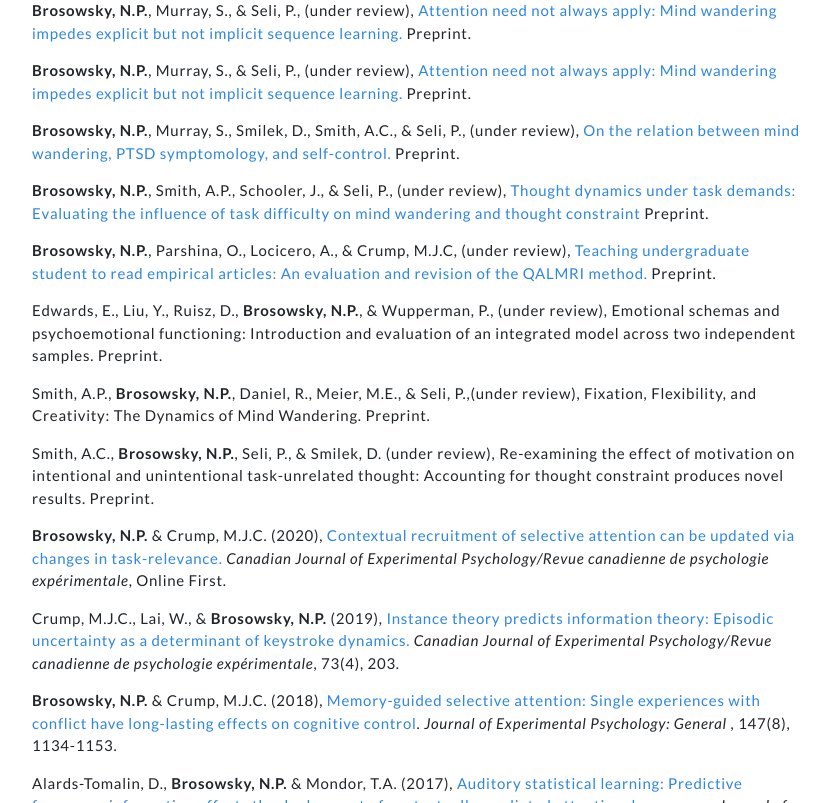
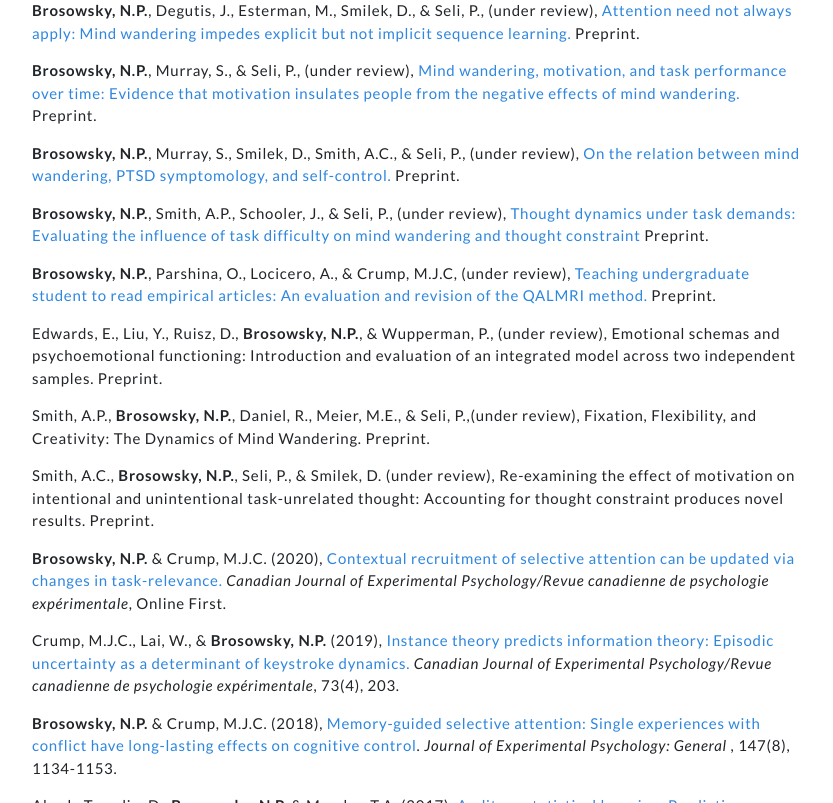
Before and after one commit to nbrosowsky/nbrosowsky.github.io, a plain HTML site: page publications.html in a window 1280 px wide. Shown: the part 267-1070 px from the top of the page, without its empty margins (223-1056 px from the left). Drawn offline with nearby package versions, Linux system fonts and the light colour scheme.

Commit message:
update pubs

```diff
--- a/publications.html
+++ b/publications.html
@@ -62,10 +62,10 @@
             </p>
 -->
 
-            <p class="reference"><strong>Brosowsky, N.P.</strong>, Murray, S., &amp; Seli, P., (under review), <a href="https://nbrosowsky.github.io/papers/2020-implicit.pdf" target="_blank">Attention need not always apply: Mind wandering impedes explicit but not implicit sequence learning.</a> Preprint.
+            <p class="reference"><strong>Brosowsky, N.P.</strong>, Degutis, J., Esterman, M., Smilek, D., &amp; Seli, P., (under review), <a href="https://nbrosowsky.github.io/papers/2020-motivation.pdf" target="_blank">Attention need not always apply: Mind wandering impedes explicit but not implicit sequence learning.</a> Preprint.
             </p>
 
-            <p class="reference"><strong>Brosowsky, N.P.</strong>, Murray, S., &amp; Seli, P., (under review), <a href="https://nbrosowsky.github.io/papers/2020-implicit.pdf" target="_blank">Attention need not always apply: Mind wandering impedes explicit but not implicit sequence learning.</a> Preprint.
+            <p class="reference"><strong>Brosowsky, N.P.</strong>, Murray, S., &amp; Seli, P., (under review), <a href="https://nbrosowsky.github.io/papers/2020-implicit.pdf" target="_blank">Mind wandering, motivation, and task performance over time: Evidence that motivation insulates people from the negative effects of mind wandering.</a> Preprint.
             </p>
 
             <p class="reference"><strong>Brosowsky, N.P.</strong>, Murray, S., Smilek, D., Smith, A.C., &amp; Seli, P., (under review), <a href="papers/2020-ptsd.pdf" target="_blank">On the relation between mind wandering, PTSD symptomology, and self-control.</a> Preprint.
```
